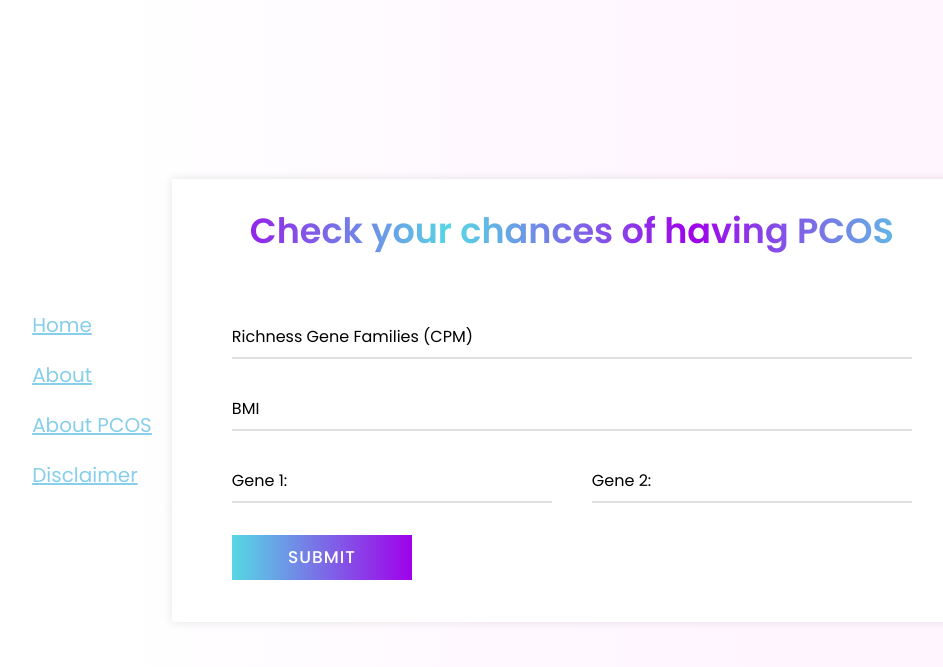
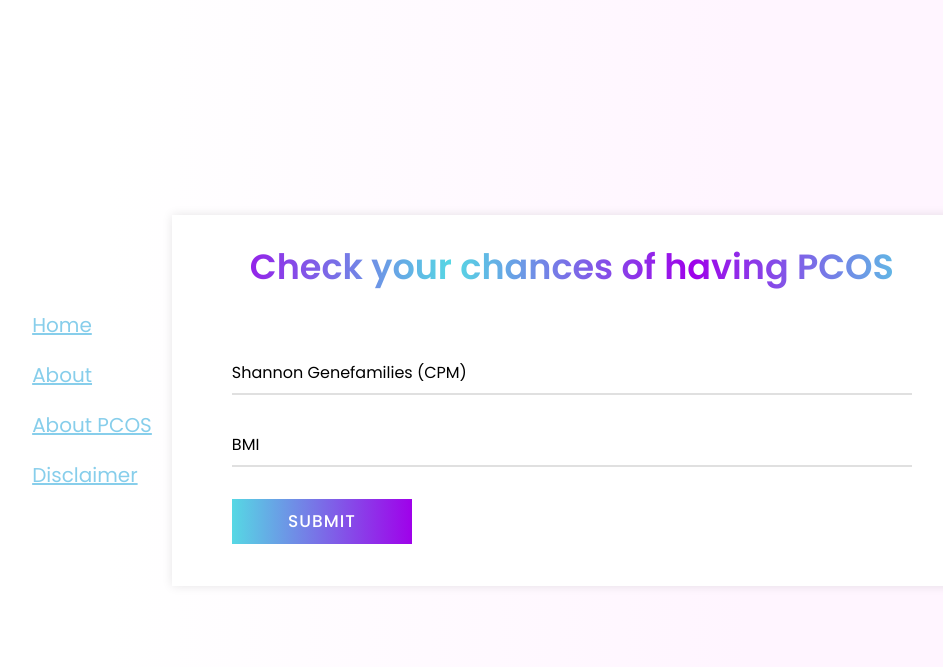
Before and after one commit to tamarshnirer/PCOS-Website, a Django app: page /form/ in a window 1280 px wide. Shown: the top 667 px of the page, without its empty margins (148-1091 px from the left). Run offline with Django 3.2, Linux system fonts and the light colour scheme.

Commit message:
Add files via upload

```diff
--- a/site1/templates/site/PCOtest.html
+++ b/site1/templates/site/PCOtest.html
@@ -28,9 +28,9 @@
 
         <div class="form-row">
           <div class="input-data">
-            <input type="number" step="any" required name="richness_genefamilies_cpm">
+            <input type="number" step="any" required name="shanon_genefamilies_cpm">
             <div class="underline"></div>
-            <label for="">Richness Gene Families (CPM)</label>
+            <label for="">Shannon Genefamilies (CPM)</label>
           </div>
             </div>
         <div class="form-row">
@@ -38,18 +38,6 @@
             <input type="number" step="any"  required name="bmi">
             <div class="underline"></div>
             <label for="">BMI</label>
-          </div>
-            </div>
-          <div class="form-row">
-          <div class="input-data">
-            <input type="number" step="any"  required name="gene1">
-            <div class="underline"></div>
-            <label for="">Gene 1:</label>
-          </div>
-            <div class="input-data">
-            <input type="number" step="any"  required name="gene2">
-            <div class="underline"></div>
-            <label for="">Gene 2:</label>
           </div>
             </div>
           <div class="form-row submit-btn">
```
